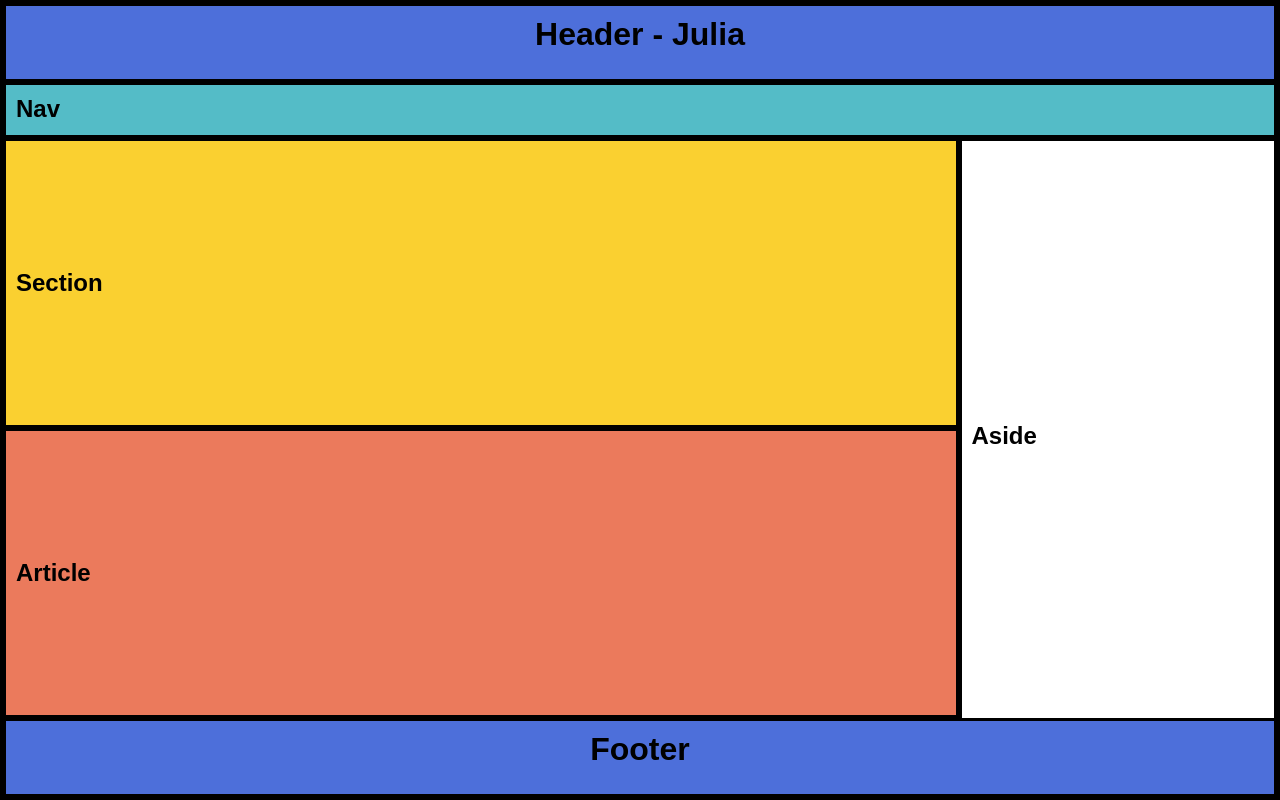
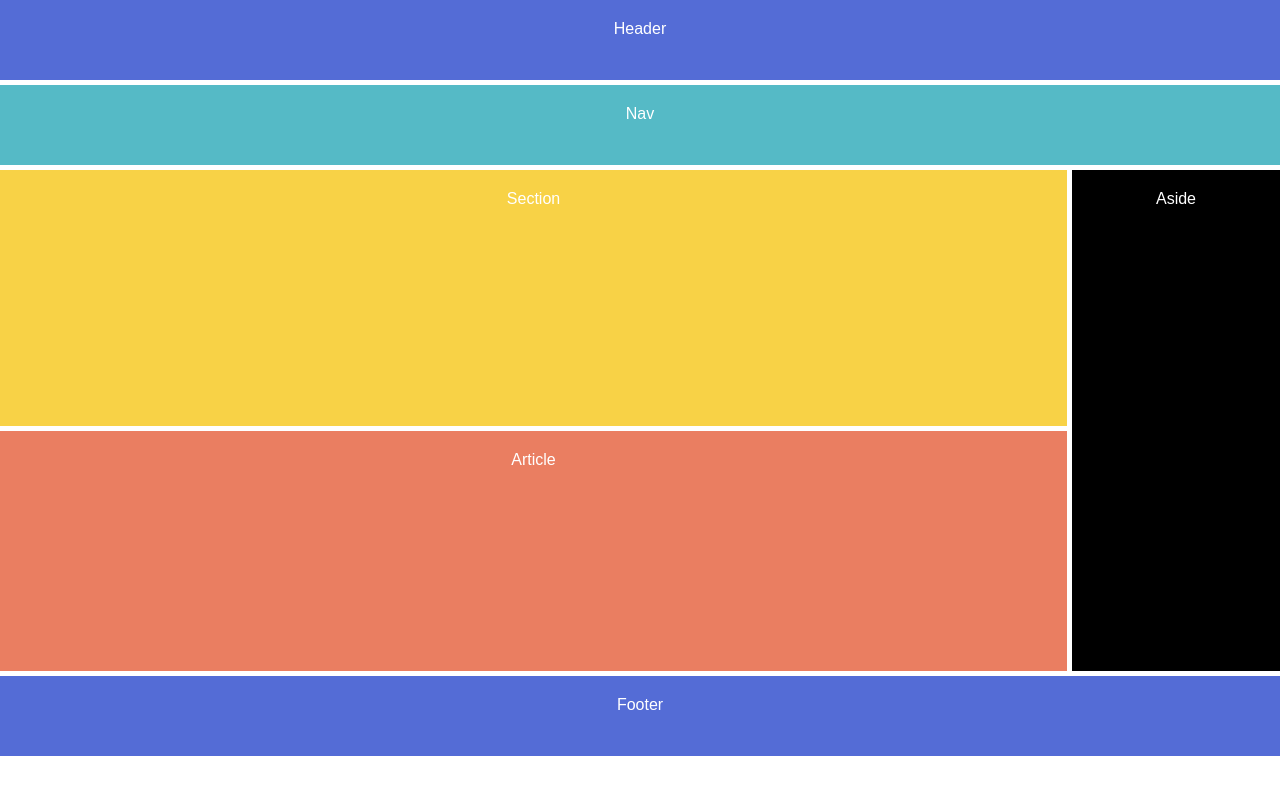
Before and after one commit to Julianeves01/atividade09_grid, a plain HTML site: page index.html in a window 1280 px wide. Drawn offline with Linux system fonts and the light colour scheme.

Commit message:
feat: finalização da atividade

```diff
--- a/assets/style.index.css
+++ b/assets/style.index.css
@@ -4,7 +4,8 @@
     box-sizing: border-box;
 }
 
-body, html {
+body,
+html {
     height: 100%;
 }
 
@@ -12,74 +13,70 @@ body {
     font-family: Arial, sans-serif;
 }
 
-.container {
-    display: flex;
-    flex-direction: column;
-    height: 100%;
-    border: 3px solid black;
+.grid-container {
+    display: grid;
+    grid-template-rows: auto 1fr 3fr;
+    grid-template-columns: 1fr 3fr;
+    grid-template-areas:
+        "header header header"
+        "nav nav nav"
+        "section section aside"
+        "article article aside"
+        "footer footer footer";
+    gap: 5px;
+    height: 90vh;
 }
 
-header, nav, section, article, aside, footer {
-    border: 3px solid black;
-    padding: 10px;
+.header {
+    grid-area: header;
+    background-color: rgba(84,108,214,255);
+    padding: 20px;
+    height: 5rem;
+    text-align: center;
+    color: white;
 }
 
-header, nav, footer {
-    width: 100%;
+.nav {
+    grid-area: nav;
+    background-color: rgba(85,186,198,255);
+    padding: 20px;
+    height: 5rem;
+    color: white;
+    text-align: center;
 }
 
-header {
-    background-color: #4d6fda;
+.section {
+    grid-area: section;
+    background-color: #f8d246;
+    padding: 20px;
+    height: 16rem;
     text-align: center;
-    height: 10%;
+    color: white;
 }
 
-nav {
-    background-color: #54bcc7;
-    height: 7%;
+.article {
+    grid-area: article;
+    background-color:#ea7e61;
+    padding: 20px;
+    height: 15rem;
+    text-align: center;
+    color: white;
 }
 
-footer {
-    background-color: #4d6fda;
+.aside {
+    grid-area: aside;
+    background-color: rgb(0, 0, 0);
+    color: rgb(255, 255, 255);
+    padding: 20px;
+    width: 13rem;
     text-align: center;
-    height: 10%;
-    border: 3px solid black;
 }
 
-.content {
-    display: flex;
-    flex-grow: 1;
+.footer {
+    grid-area: footer;
+    background-color: rgba(84,108,214,255);
+    text-align: center;
+    padding: 20px;
+    height: 5rem;
+    color: white;
 }
-
-.main-content {
-    display: flex;
-    flex-direction: column;
-    width: 75%;
-}
-
-section, article {
-    width: 100%;
-    flex-grow: 1;
-}
-
-section {
-    background-color: #fad030;
-    display: flex;
-    align-items: center;
-}
-
-article {
-    background-color: #eb7a5c;
-    display: flex;
-    align-items: center;
-}
-
-aside {
-    background-color: #ffffff;
-    color: black;
-    width: 25%;
-    height: calc(130% - 17% - 10%);
-    border: 3px solid black;
-    display: flex;
-    align-items: center;
-}
--- a/index.html
+++ b/index.html
@@ -4,32 +4,16 @@
     <meta charset="UTF-8">
     <meta name="viewport" content="width=device-width, initial-scale=1.0">
     <link rel="stylesheet" href="assets/style.index.css">
-    <title>Atividade 05 - Praticando e recapitulando</title>
+    <title>Atividade 09 - Grid CSS</title>
 </head>
 <body>
-    <div class="container">
-        <header>
-            <h1>Header - Julia </h1>
-        </header>
-        <nav>
-            <h1>Nav</h1>
-        </nav>
-        <div class="content">
-            <div class="main-content">
-                <section>
-                    <h1>Section</h1>
-                </section>
-                <article>
-                    <h1>Article</h1>
-                </article>
-            </div>
-            <aside>
-                <h1>Aside</h1>
-            </aside>
-        </div>
-        <footer>
-            <h1>Footer</h1>
-        </footer>
+    <div class="grid-container">
+        <div class="header">Header</div>
+        <div class="nav">Nav</div>
+        <div class="section">Section</div>
+        <div class="article">Article</div>
+        <div class="aside">Aside</div>
+        <div class="footer">Footer</div>
     </div>
 </body>
 </html>
```
